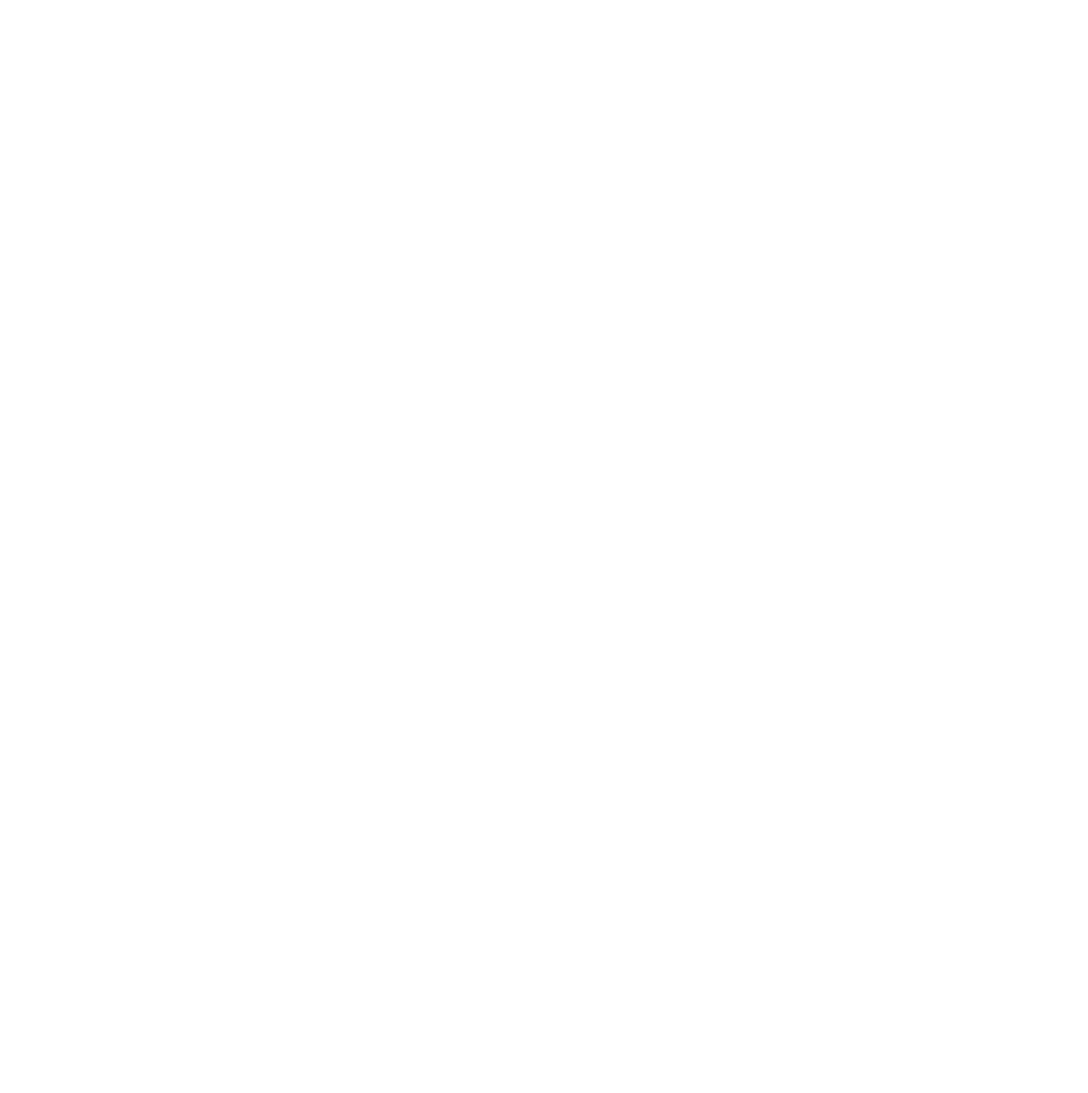
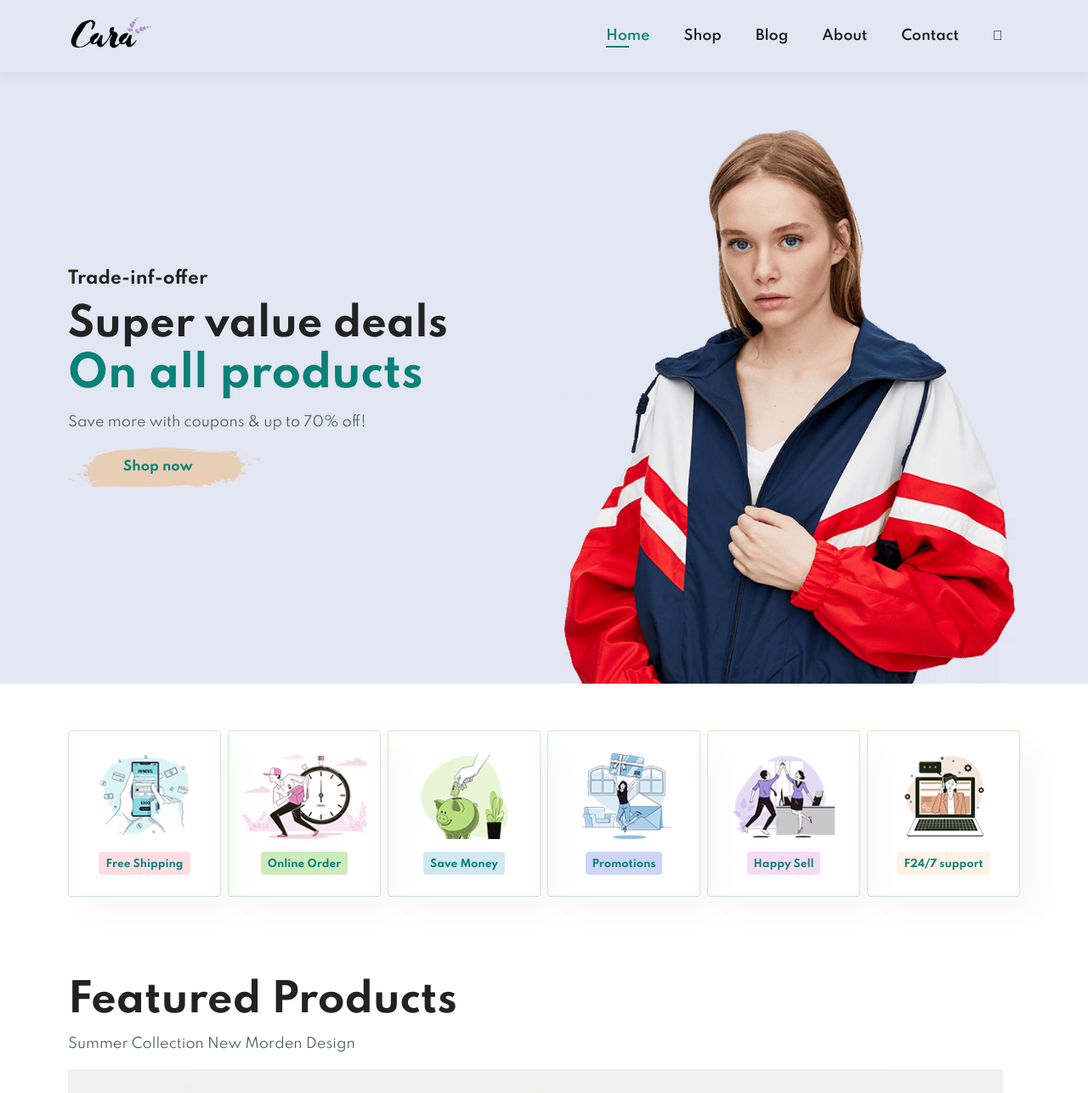
Before and after one commit to DarkSezt/Ecommerce-Green, a plain HTML site: page index.html in a window 1280 px wide. Shown: the top 1287 px of the page at 85% size. Before the commit the page ends 800 px from the top, so only its background shows below. Drawn offline with Linux system fonts and the light colour scheme.

Commit message:
Actualizando styles.css e index.html

```diff
--- a/index.html
+++ b/index.html
@@ -5,17 +5,84 @@
         <meta charset="UTF-8">
         <meta http-equiv="X-UA-Compatible" content="IE=edge">
         <meta name="viewport" content="width=device-width, initial-scale=1.0">
-        <title>Tech2etc Ecommerces</title>
+        <title>Ecommerces</title>
         <link rel="stylesheet" href="https://pro.fontawesome.com/releases/v5.10.0/css/all.css" />
-
         <link rel="stylesheet" href="style.css">
     </head>
 
     <body>
-        <div>
+        <section id ="header">
+            <a href="#"><img src="./img/logo.png" class= "logo"></a>
+            <div>
+                <ul id = "navbar">
+                    <li><a class="active" href="index.html">Home</a></li>
+                    <li><a href="shop.html">Shop</a></li>
+                    <li><a href="blog.html">Blog</a></li>
+                    <li><a href="about.html">About</a></li>
+                    <li><a href="contact.html">Contact</a></li>
+                    <li><a href="cart.html"><i class="fal fa-shopping-bag"></i></a></li>
+                </ul>
+            </div>
+        </section>
 
-        </div>
+        <section id="hero">
+            <h4>Trade-inf-offer</h4>
+            <h2>Super value deals</h2>
+            <h1>On all products</h1>
+            <p>Save more with coupons & up to 70% off!</p>
+            <button>Shop now</button>
 
+        </section>
+
+        <section id="feature" class="section-p1">
+            <div class="fe-box">
+                <img src="img/features/f1.png" alt="">
+                <h6>Free Shipping</h6>
+            </div>
+            <div class="fe-box">
+                <img src="img/features/f2.png" alt="">
+                <h6>Online Order</h6>
+            </div>
+            <div class="fe-box">
+                <img src="img/features/f3.png" alt="">
+                <h6>Save Money</h6>
+            </div>
+            <div class="fe-box">
+                <img src="img/features/f4.png" alt="">
+                <h6>Promotions</h6>
+            </div>
+            <div class="fe-box">
+                <img src="img/features/f5.png" alt="">
+                <h6>Happy Sell</h6>
+            </div>
+            <div class="fe-box">
+                <img src="img/features/f6.png" alt="">
+                <h6>F24/7 support</h6>
+            </div>
+        </section>
+
+        <section id="product1 " class="section-p1">
+            <h2>Featured Products</h2>
+            <p>Summer Collection New Morden Design</p>
+            <div class="pro-container">
+                <div class="pro">
+                    <img src="img/products/f1.jpg" alt="">
+                    <div class="des">
+                        <span>adidas</span>
+                        <h5>Cartoon Astronaut T-Shirts</h5>
+                        <div class="star">
+                             <i class="fas fa-star"></i>
+                             <i class="fas fa-star"></i>
+                             <i class="fas fa-star"></i>
+                             <i class="fas fa-star"></i>
+                             <i class="fas fa-star"></i>
+                        </div>
+                        <h4>$78</h4>
+                    </div>
+                    <a href="#"><i class="fal fa-shopping-cart"></i></a>
+                </div>
+            </div>
+        </section>
 
         <script src="script.js"></script>
     </body>
--- a/style.css
+++ b/style.css
@@ -51,3 +51,150 @@
 body {
   width: 100%;
 }
+
+/* Header Start */
+#header{
+  display: flex;
+  align-items: center;
+  justify-content: space-between;
+  padding: 20px 80px;
+  background-color: #E3E6F3;
+  box-shadow: 0 5px 15px rgba(0, 0, 0, 0.06);
+  z-index: 999;
+  position: sticky;
+  top: 0;
+  left: 0;
+
+}
+#navbar{
+  display: flex;
+  align-items: center;
+  justify-content: center;
+}
+#navbar li{
+  list-style: none;
+  padding: 0 20px;
+  position: relative;
+}
+#navbar li a{
+  text-decoration: none;
+  font-size: 16px;
+  font-weight: 600;
+  color: #1a1a1a;
+  transition: 0.3s ease;
+
+
+}
+#navbar li a:hover,
+#navbar li a.active{
+  color:#088178;
+}
+#navbar li a.active::after,
+#navbar li a:hover::after{
+  color:#088178;
+  content: "";
+  width: 30%;
+  height: 2px;
+  background-color: #088178;
+  position: absolute;
+  bottom: -4px;
+  left: 20px;
+
+}
+/* Home Page and hero */
+
+#hero{
+  background-image: url("img/hero4.png");
+  height: 90vh;
+  width: 100%;
+  background-size: cover;
+  background-position: top 25% right 0;
+  padding: 0 80px;
+  display: flex;
+  flex-direction: column;
+  align-items: flex-start;
+  justify-content: center;
+
+}
+#hero h4{
+  padding-bottom: 15px;
+}
+#hero h1{
+  color:#088178;
+}
+#hero button{
+  background-image: url("img/button.png");
+  background-color: transparent;
+  color:#088178;
+  border: 0;
+  padding: 14px 80px 14px 65px;
+  background-repeat: no-repeat;
+  cursor: pointer;
+  font-weight: 700;
+  font-size: 15px;
+}
+#feature{
+  display: flex;
+  align-items: center;
+  justify-content: space-between;
+  flex-wrap: wrap;
+
+}
+#feature .fe-box{
+  width: 180px;
+  text-align: center;
+  padding: 25px 15px;
+  box-shadow: 20px 20px 34px rgba(0, 0, 0, 0.03);
+  border:  1px solid #CCE7D0;
+  border-radius: 4px;
+  margin: 15px 0;
+}
+#feature .fe-box:hover{
+  box-shadow: 10px 10px 54px rgba(70, 62, 221, 0.2);
+
+}
+#feature .fe-box img{
+  width: 100%;
+  margin-bottom: 10px;
+}
+
+#feature .fe-box h6{
+  display: inline-block;
+  padding: 9px 8px 6px 8px;
+  line-height: 1;
+  border-radius: 4px;
+  color:#088178;
+  background-color: #FDDDE4  ;
+}
+
+#feature .fe-box:nth-child(2) h6{
+  background-color: #CDEBBC;
+}
+#feature .fe-box:nth-child(3) h6{
+  background-color: #D1E8F2;
+}
+#feature .fe-box:nth-child(4) h6{
+  background-color: #CDD4F8;
+}
+#feature .fe-box:nth-child(5) h6{
+  background-color: #F6DBF6;
+}
+#feature .fe-box:nth-child(6) h6{
+  background-color: #FFF2E5;
+}
+
+#product1{
+  text-align: center;
+}
+#product1 .pro{
+  width: 23%;
+  min-width: 250px;
+  padding: 10px 12px;
+  border: 1px solid #CCE7D0;
+}
+#product1 .pro img{
+  padding: 50px;
+  background-color: red;
+  width: 100%;
+  border-radius: 20px;
+}
```
